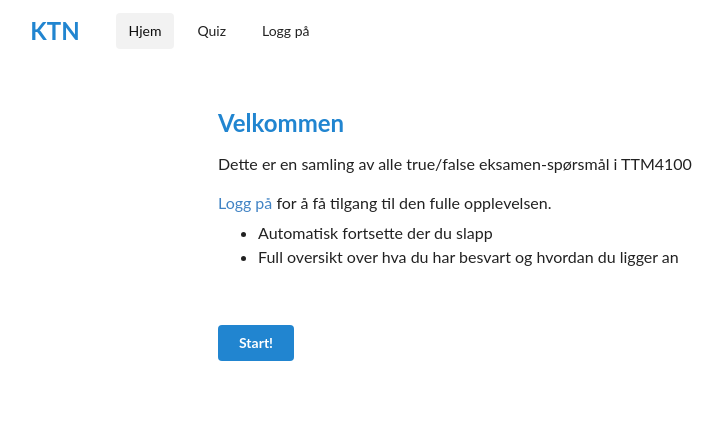
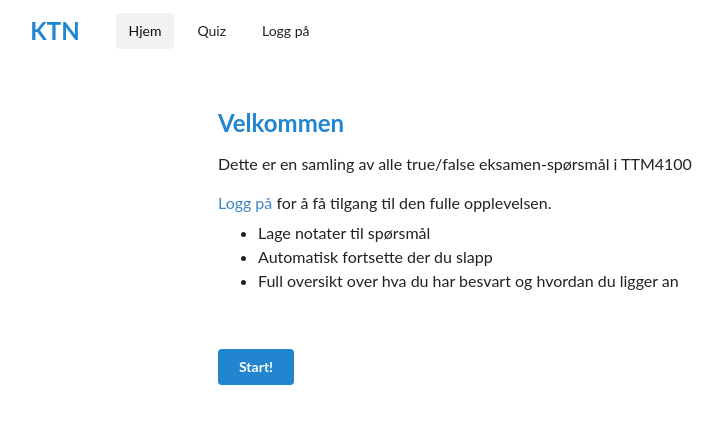
Before and after one commit to tenstad/ktn, a Django app: page / in a window 1280 px wide. Shown: the top 424 px of the page, without its empty margins (72-795 px from the left). Run offline with Django 3.2, Linux system fonts and the light colour scheme.

Commit message:
Update description

```diff
--- a/ktn/templates/ktn/index.html
+++ b/ktn/templates/ktn/index.html
@@ -12,6 +12,7 @@
     <p>Dette er en samling av alle true/false eksamen-spørsmål i TTM4100</p>
     <p><a class="item login_tab" href="/account/login">Logg på</a> for å få tilgang til den fulle opplevelsen.</p>
     <ul>
+      <li>Lage notater til spørsmål</li>
       <li>Automatisk fortsette der du slapp</li>
       <li>Full oversikt over hva du har besvart og hvordan du ligger an</li>
     </ul>
```
